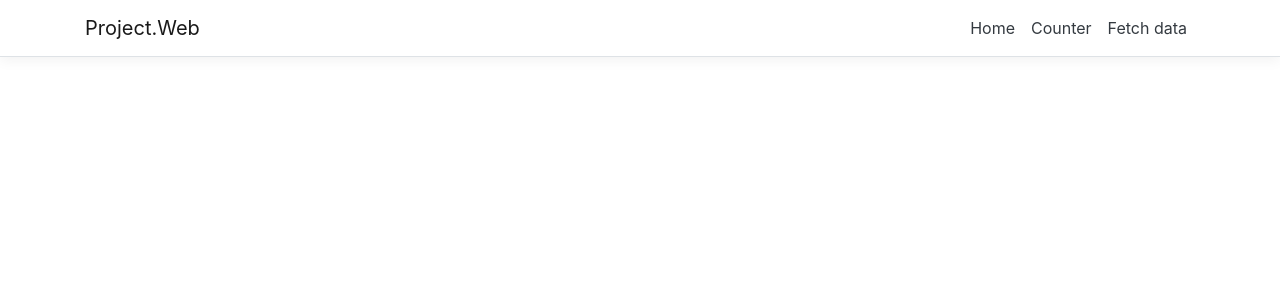
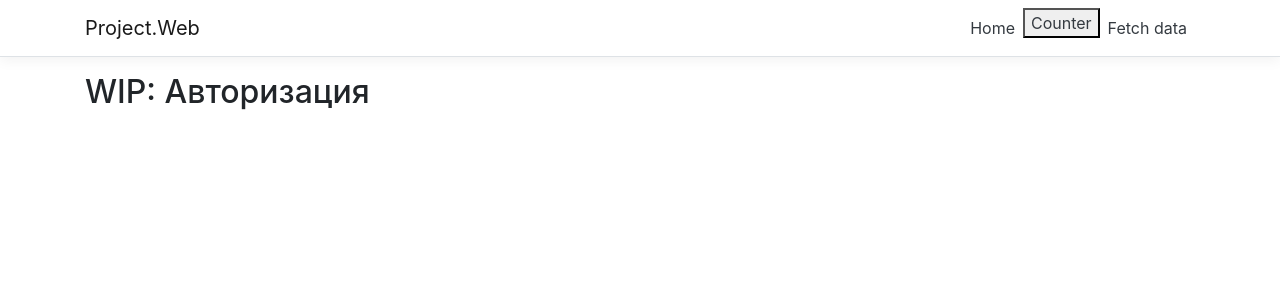
Before and after one commit to PegasUsOnce/my_web_app, a React (Create React App) app in the folder Project.Web/ClientApp/: page /login in a window 1280 px wide. Shown: the top 300 px of the page. Built offline with nearby package versions, Linux system fonts and the light colour scheme; sample sign-in values are in the browser's storage.

Commit message:
эксперименты с навигацией

```diff
--- a/Project.Web/ClientApp/package.json
+++ b/Project.Web/ClientApp/package.json
@@ -11,11 +11,10 @@
     "jquery": "^3.5.1",
     "merge": "^2.1.1",
     "oidc-client": "^1.9.0",
-    "react": "^16.14.0",
-    "react-dom": "^16.14.0",
+    "react": "17.0.2",
+    "react-dom": "17.0.2",
     "react-functional": "^3.0.2",
     "react-router-bootstrap": "^0.25.0",
-    "react-router-dom": "^5.1.2",
     "reactstrap": "^8.4.1",
     "rimraf": "^2.6.2"
   },
@@ -35,6 +34,7 @@
     "eslint-plugin-promise": "^5.2.0",
     "eslint-plugin-react": "^7.29.3",
     "nan": "^2.14.1",
+    "react-router-dom": "^6.2.2",
     "react-scripts": "^4.0.3",
     "typescript": "^3.7.5"
   },
--- a/Project.Web/ClientApp/src/App.tsx
+++ b/Project.Web/ClientApp/src/App.tsx
@@ -4,8 +4,8 @@ import { FetchData } from './components/FetchData'
 import { Counter } from './components/Counter'
 import { AuthorizaionContextProvider, AuthorizaionContext } from './components/authorization/AuthorizationContext'
 import './custom.css'
-import React, { useContext } from 'react'
-import { Route } from 'react-router-dom'
+import React, { useContext, useEffect } from 'react'
+import { Route, Routes, useNavigate } from 'react-router-dom'
 import { AuthorizationPage } from './components/authorization/AuthorizationPage'
 
 export const App: React.FC = () => {
@@ -16,17 +16,21 @@ export const App: React.FC = () => {
 
 const AppInner: React.FC = () => {
   const { isAuthorized } = useContext(AuthorizaionContext)
+  const navigate = useNavigate()
+
+  useEffect(() => {
+    if (!isAuthorized)
+      return navigate('/login')
+  }, [isAuthorized])
 
   return <>
     <Layout>
-      {isAuthorized
-        ? <>
-          < Route exact path='/' component={Home} />
-          <Route path='/counter' component={Counter} />
-          <Route path='/fetch-data' component={FetchData} />
-        </>
-        : <Route component={AuthorizationPage} />
-      }
+      <Routes>
+        <Route path='/' element={<Home/>} />
+        <Route path='/counter' element={<Counter/>} />
+        <Route path='/fetch-data' element={<FetchData/>} />
+        <Route path='/login' element={<AuthorizationPage/>} />
+      </Routes>
     </Layout>
   </>
 }
--- a/Project.Web/ClientApp/src/components/NavMenu.js
+++ /dev/null
@@ -1,49 +0,0 @@
-import React, { Component } from 'react';
-import { Collapse, Container, Navbar, NavbarBrand, NavbarToggler, NavItem, NavLink } from 'reactstrap';
-import { Link } from 'react-router-dom';
-import './NavMenu.css';
-
-export class NavMenu extends Component {
-  static displayName = NavMenu.name;
-
-  constructor (props) {
-    super(props);
-
-    this.toggleNavbar = this.toggleNavbar.bind(this);
-    this.state = {
-      collapsed: true
-    };
-  }
-
-  toggleNavbar () {
-    this.setState({
-      collapsed: !this.state.collapsed
-    });
-  }
-
-  render () {
-    return (
-      <header>
-        <Navbar className="navbar-expand-sm navbar-toggleable-sm ng-white border-bottom box-shadow mb-3" light>
-          <Container>
-            <NavbarBrand tag={Link} to="/">Project.Web</NavbarBrand>
-            <NavbarToggler onClick={this.toggleNavbar} className="mr-2" />
-            <Collapse className="d-sm-inline-flex flex-sm-row-reverse" isOpen={!this.state.collapsed} navbar>
-              <ul className="navbar-nav flex-grow">
-                <NavItem>
-                  <NavLink tag={Link} className="text-dark" to="/">Home</NavLink>
-                </NavItem>
-                <NavItem>
-                  <NavLink tag={Link} className="text-dark" to="/counter">Counter</NavLink>
-                </NavItem>
-                <NavItem>
-                  <NavLink tag={Link} className="text-dark" to="/fetch-data">Fetch data</NavLink>
-                </NavItem>
-              </ul>
-            </Collapse>
-          </Container>
-        </Navbar>
-      </header>
-    );
-  }
-}
--- /dev/null
+++ b/Project.Web/ClientApp/src/components/NavMenu.tsx
@@ -0,0 +1,40 @@
+import React, { useCallback, useContext, useState } from 'react'
+import { Collapse, Container, Navbar, NavbarBrand, NavbarToggler, NavItem, NavLink } from 'reactstrap'
+import { Link, useNavigate } from 'react-router-dom'
+import './NavMenu.css'
+import { AuthorizaionContext } from './authorization/AuthorizationContext'
+
+export const NavMenu: React.FC = () => {
+  const [collapsed, setCollapsed] = useState(true)
+  const { isAuthorized } = useContext(AuthorizaionContext)
+  const navigate = useNavigate()
+  const goToCounter = () => navigate(isAuthorized ? '/counter' : '/login')
+
+  const toggleNavbar = useCallback(() => {
+    setCollapsed(!collapsed)
+  }, [setCollapsed, collapsed])
+
+  return (
+    <header>
+      <Navbar className="navbar-expand-sm navbar-toggleable-sm ng-white border-bottom box-shadow mb-3" light>
+        <Container>
+          <NavbarBrand tag={Link} to="/">Project.Web</NavbarBrand>
+          <NavbarToggler onClick={toggleNavbar} className="mr-2" />
+          <Collapse className="d-sm-inline-flex flex-sm-row-reverse" isOpen={!collapsed} navbar>
+            <ul className="navbar-nav flex-grow">
+              <NavItem>
+                <NavLink tag={Link} className="text-dark" to="/">Home</NavLink>
+              </NavItem>
+              <NavItem>
+                <button className="text-dark" onClick={goToCounter}>Counter</button>
+              </NavItem>
+              <NavItem>
+                <NavLink tag={Link} className="text-dark" to="/fetch-data">Fetch data</NavLink>
+              </NavItem>
+            </ul>
+          </Collapse>
+        </Container>
+      </Navbar>
+    </header>
+  )
+}
--- a/Project.Web/ClientApp/src/components/authorization/AuthorizationPage.tsx
+++ b/Project.Web/ClientApp/src/components/authorization/AuthorizationPage.tsx
@@ -1,5 +1,5 @@
 import React from 'react'
 
 export const AuthorizationPage: React.FC = () => {
-  return <h2>WIP: Авторизация</h2>
+  return <><h2>WIP: Авторизация</h2></>
 }
```
Also changed, not shown: 1 other file (tests, documents, lock files or other folders).
